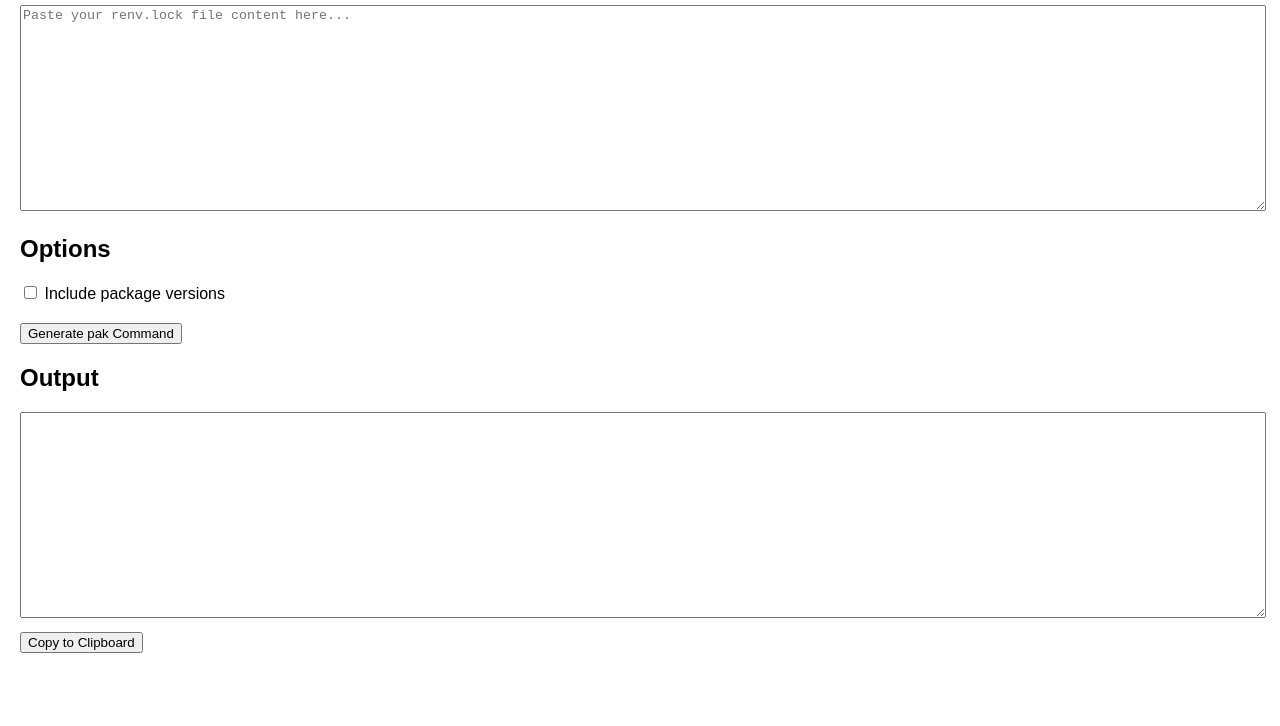
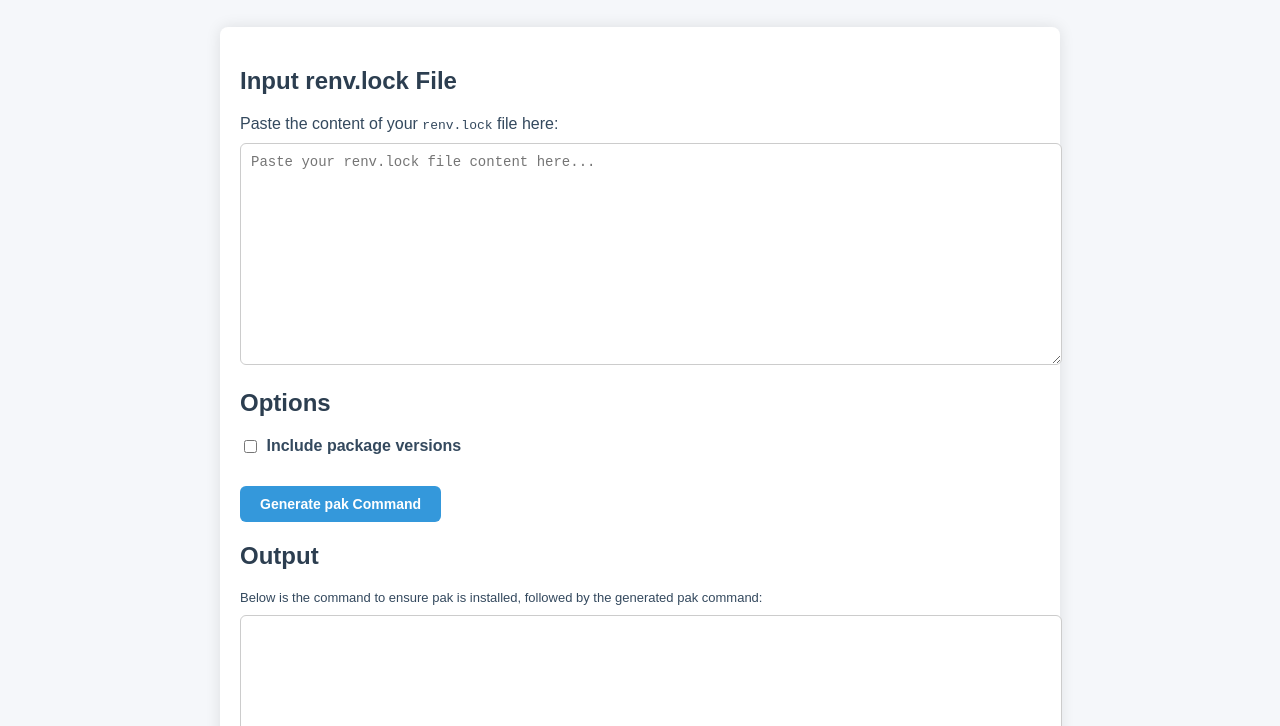
Before and after one commit to harshanal/renv2pak, a plain HTML site: page index.html in a window 1280 px wide. Shown: the part 157-883 px from the top of the page. Before the commit the page ends 830 px from the top, so only its background shows below. Drawn offline with Linux system fonts and the light colour scheme.

Commit message:
update styling

```diff
--- a/index.html
+++ b/index.html
@@ -7,24 +7,107 @@
 <style>
   body {
     font-family: Arial, sans-serif;
-    margin: 20px;
+    background: #f5f7fa;
+    margin: 0;
+    padding: 0;
   }
+
+  header {
+    background: #2c3e50;
+    color: #ecf0f1;
+    padding: 20px;
+    text-align: center;
+    margin-bottom: 30px;
+  }
+
+  .container {
+    max-width: 800px;
+    background: #ffffff;
+    margin: 0 auto;
+    border-radius: 8px;
+    box-shadow: 0px 0px 15px rgba(0,0,0,0.1);
+    padding: 20px;
+  }
+
+  h1, h2 {
+    color: #2c3e50;
+  }
+
+  .form-section {
+    margin-bottom: 20px;
+  }
+
+  .form-section p {
+    margin: 0 0 10px;
+    color: #34495e;
+  }
+
   textarea {
     width: 100%;
     height: 200px;
+    border: 1px solid #ccc;
+    border-radius: 6px;
+    padding: 10px;
+    font-family: monospace;
+    font-size: 14px;
+    resize: vertical;
+    color: #2c3e50;
   }
-  .form-section {
-    margin-bottom: 20px;
+
+  label {
+    font-weight: bold;
+    display: inline-block;
+    margin-bottom: 10px;
+    color: #34495e;
   }
+
+  input[type="checkbox"] {
+    margin-right: 5px;
+    vertical-align: middle;
+  }
+
+  button {
+    background: #3498db;
+    color: #fff;
+    border: none;
+    border-radius: 6px;
+    padding: 10px 20px;
+    cursor: pointer;
+    font-weight: bold;
+    font-size: 14px;
+    transition: background 0.3s ease;
+  }
+
+  button:hover {
+    background: #2980b9;
+  }
+
   .buttons {
     margin-top: 10px;
+    display: flex;
+    gap: 10px;
+  }
+
+  #pakCommandOutput {
+    font-family: monospace;
+    font-size: 14px;
+  }
+
+  .info-text {
+    font-size: 13px;
+    color: #7f8c8d;
+    margin-bottom: 5px;
   }
 </style>
 </head>
 <body>
 
+<header>
   <h1>renv2pak</h1>
+  <p>Convert your renv.lock file packages into a pak install command</p>
+</header>
 
+<div class="container">
   <div class="form-section">
     <h2>Input renv.lock File</h2>
     <p>Paste the content of your <code>renv.lock</code> file here:</p>
@@ -44,9 +127,11 @@
 
   <div class="form-section">
     <h2>Output</h2>
+    <p class="info-text">Below is the command to ensure pak is installed, followed by the generated pak command:</p>
     <textarea id="pakCommandOutput" readonly></textarea>
     <div class="buttons">
       <button id="copyBtn">Copy to Clipboard</button>
+    </div>
   </div>
 </div>
 
@@ -54,7 +139,6 @@
 document.getElementById('generateBtn').addEventListener('click', function() {
   const renvContent = document.getElementById('renvLockInput').value.trim();
   const includeVersions = document.getElementById('includeVersions').checked;
-  let pakCommand = '';
 
   if (!renvContent) {
     alert('Please paste the content of the renv.lock file first.');
@@ -87,7 +171,7 @@ document.getElementById('generateBtn').addEventListener('click', function() {
     }
   }
 
-  pakCommand = `pak::pak(c(${pkgArray.map(p => `"${p}"`).join(", ")}))`;
+  const pakCommand = `install.packages("pak")\n\npak::pak(c(${pkgArray.map(p => `"${p}"`).join(", ")}))`;
   document.getElementById('pakCommandOutput').value = pakCommand;
 });
 
```
Lines whose indentation alone changed are shown as unchanged.
